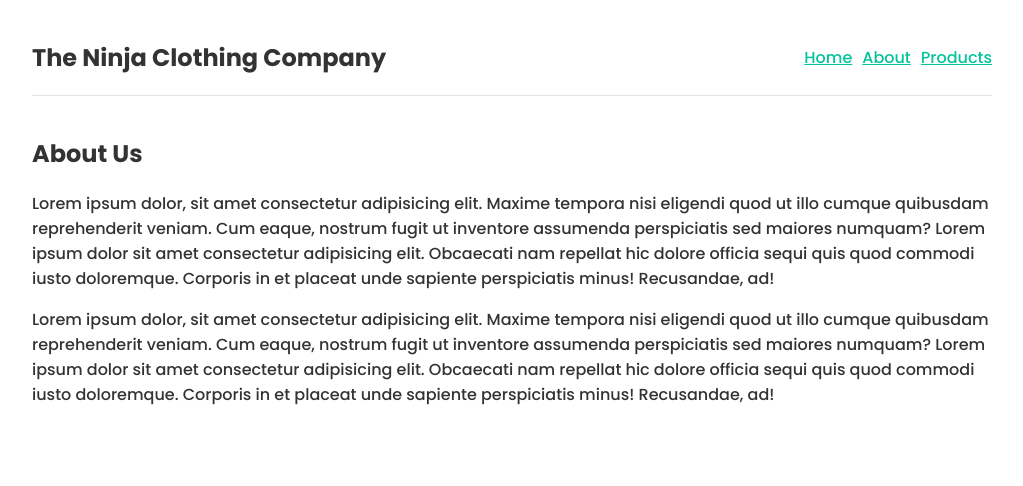
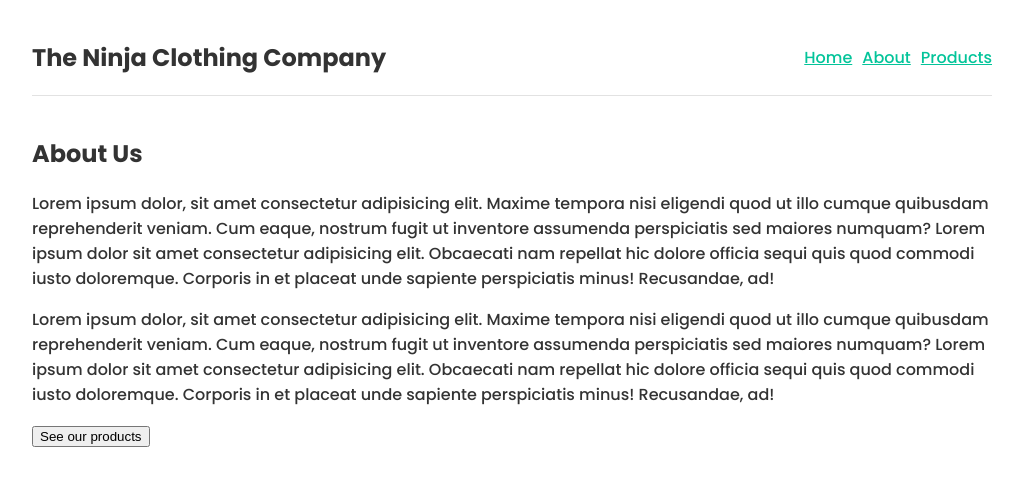
Before and after one commit to yogesh1006/react-router-v5-v6, a React (Create React App) app: page /about in a window 1280 px wide. Shown: the top 486 px of the page, without its empty margins (128-1151 px from the left). Built offline with nearby package versions, Linux system fonts and the light colour scheme.

Commit message:
nested routes

```diff
--- a/src/App.js
+++ b/src/App.js
@@ -1,4 +1,5 @@
-import { BrowserRouter, Link, Route, Routes } from "react-router-dom";
+import { BrowserRouter, Link, Navigate, Route, Routes } from "react-router-dom";
+import { useState } from "react";
 
 // pages
 import Home from "./pages/Home";
@@ -7,6 +8,7 @@ import Products from "./pages/Products";
 import ProductDetails from "./pages/ProductDetails";
 
 function App() {
+  const [cartIsEmpty] = useState(true);
   return (
     <div className="App">
       <BrowserRouter>
@@ -18,7 +20,7 @@ function App() {
         </nav>
         <Routes>
           <Route path="/" element={<Home />} />
-          <Route path="/about" element={<About />} />
+          <Route path="/about/*" element={<About />} />
           <Route path="/products/:id" element={<ProductDetails />} />
           <Route path="/products" element={<Products />} />
           <Route
@@ -37,6 +39,13 @@ function App() {
               </div>
             }
           />
+          <Route path="/redirect" element={<Navigate to={"/About"} />} />
+          <Route
+            path="/checkout"
+            element={
+              cartIsEmpty ? <Navigate to="/products" /> : <p>Checkout Page !</p>
+            }
+          />
         </Routes>
       </BrowserRouter>
     </div>
--- a/src/pages/About.js
+++ b/src/pages/About.js
@@ -1,19 +1,37 @@
-import { Route } from "react-router-dom"
+import { Route, useNavigate, Routes } from "react-router-dom";
 
 // nested routes
-import Offers from "./Offers"
+import Offers from "./Offers";
 
 export default function About() {
+  const navigate = useNavigate();
   return (
     <div className="content">
       <h2>About Us</h2>
-      <p>Lorem ipsum dolor, sit amet consectetur adipisicing elit. Maxime tempora nisi eligendi quod ut illo cumque quibusdam reprehenderit veniam. Cum eaque, nostrum fugit ut inventore assumenda perspiciatis sed maiores numquam? Lorem ipsum dolor sit amet consectetur adipisicing elit. Obcaecati nam repellat hic dolore officia sequi quis quod commodi iusto doloremque. Corporis in et placeat unde sapiente perspiciatis minus! Recusandae, ad!</p>
+      <p>
+        Lorem ipsum dolor, sit amet consectetur adipisicing elit. Maxime tempora
+        nisi eligendi quod ut illo cumque quibusdam reprehenderit veniam. Cum
+        eaque, nostrum fugit ut inventore assumenda perspiciatis sed maiores
+        numquam? Lorem ipsum dolor sit amet consectetur adipisicing elit.
+        Obcaecati nam repellat hic dolore officia sequi quis quod commodi iusto
+        doloremque. Corporis in et placeat unde sapiente perspiciatis minus!
+        Recusandae, ad!
+      </p>
 
-      <p>Lorem ipsum dolor, sit amet consectetur adipisicing elit. Maxime tempora nisi eligendi quod ut illo cumque quibusdam reprehenderit veniam. Cum eaque, nostrum fugit ut inventore assumenda perspiciatis sed maiores numquam? Lorem ipsum dolor sit amet consectetur adipisicing elit. Obcaecati nam repellat hic dolore officia sequi quis quod commodi iusto doloremque. Corporis in et placeat unde sapiente perspiciatis minus! Recusandae, ad!</p>
+      <p>
+        Lorem ipsum dolor, sit amet consectetur adipisicing elit. Maxime tempora
+        nisi eligendi quod ut illo cumque quibusdam reprehenderit veniam. Cum
+        eaque, nostrum fugit ut inventore assumenda perspiciatis sed maiores
+        numquam? Lorem ipsum dolor sit amet consectetur adipisicing elit.
+        Obcaecati nam repellat hic dolore officia sequi quis quod commodi iusto
+        doloremque. Corporis in et placeat unde sapiente perspiciatis minus!
+        Recusandae, ad!
+      </p>
 
-      {/* <Route path="/about/offers">
-        <Offers />
-      </Route> */}
+      <button onClick={() => navigate("/products")}>See our products</button>
+      <Routes>
+        <Route path="offers" element={<Offers />} />
+      </Routes>
     </div>
-  )
+  );
 }
```
